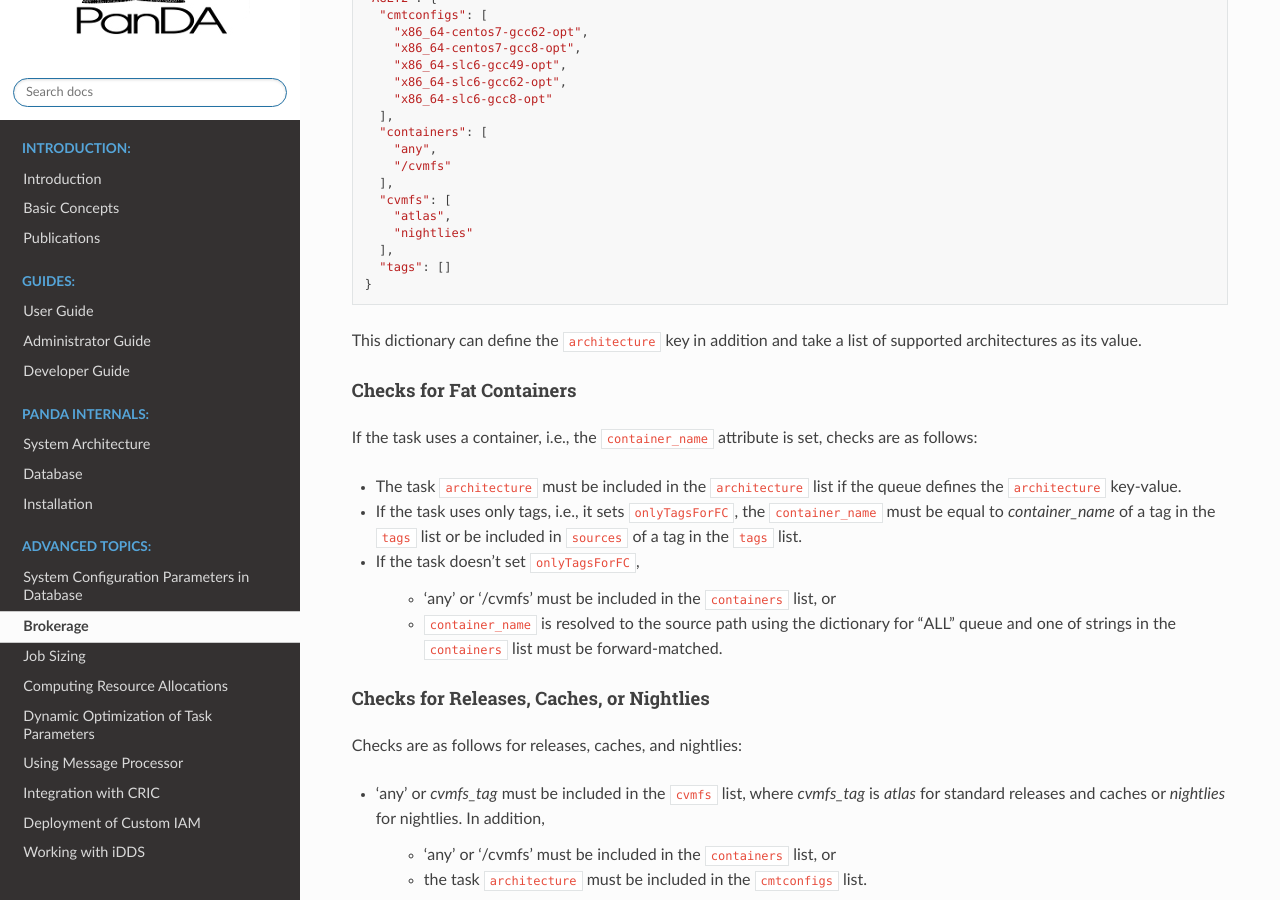
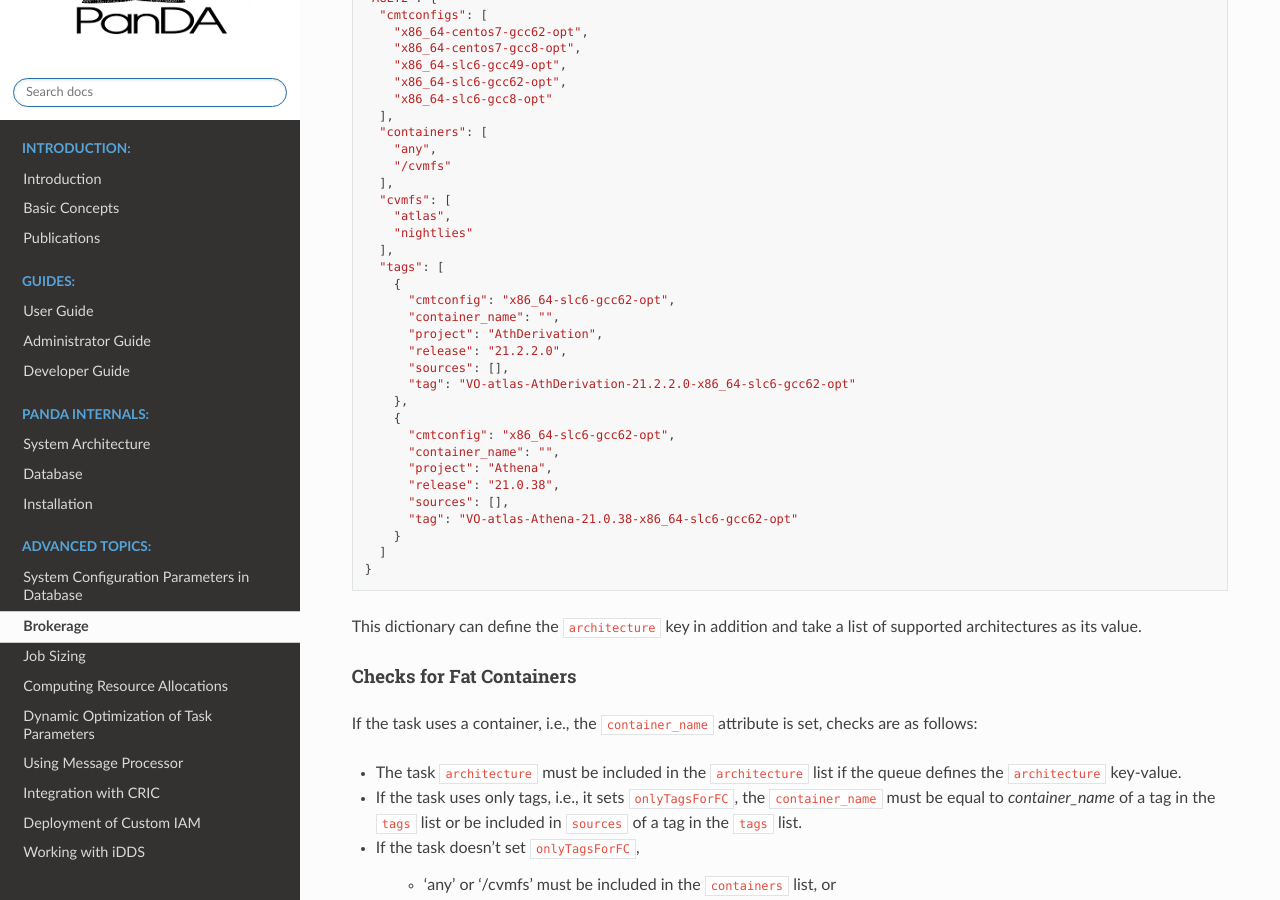
Before and after one commit to PanDAWMS/panda-docs, a Sphinx documentation site: the page built from docs/source/advanced/brokerage.rst, in a window 1280 px wide and 900 px high, scrolled down 3163 px. Built offline with Sphinx 7.4.7 and the Read the Docs theme 2.0.0, drawn with Linux system fonts in a browser that asks for light colours.

Commit message:
brokerage

```diff
--- a/docs/source/advanced/brokerage.rst
+++ b/docs/source/advanced/brokerage.rst
@@ -201,7 +201,24 @@ Each queue publishes something like
       "atlas",
       "nightlies"
     ],
-    "tags": []
+    "tags": [
+      {
+        "cmtconfig": "x86_64-slc6-gcc62-opt",
+        "container_name": "",
+        "project": "AthDerivation",
+        "release": "21.2.2.0",
+        "sources": [],
+        "tag": "VO-atlas-AthDerivation-21.2.2.0-x86_64-slc6-gcc62-opt"
+      },
+      {
+        "cmtconfig": "x86_64-slc6-gcc62-opt",
+        "container_name": "",
+        "project": "Athena",
+        "release": "21.0.38",
+        "sources": [],
+        "tag": "VO-atlas-Athena-21.0.38-x86_64-slc6-gcc62-opt"
+      }
+    ]
   }
 
 This dictionary can define the ``architecture`` key in addition and take a list of supported architectures as its value.
--- a/docs/source/architecture/harvester.rst
+++ b/docs/source/architecture/harvester.rst
@@ -6,6 +6,7 @@
 for each resource provider, and communicates with PanDA server on behalf of Pilot if it
 runs on the limited environment where outbound network connectivity is missing.
 
-The details of Harvester are described at `Harvester documentation page <https://github.com/HSF/harvester/wiki/Home>`_.
+Harvester is a common project that extends beyond PanDA.
+The details of Harvester are described on `external Harvester documentation page <https://github.com/HSF/harvester/wiki/Home>`_.
 
 |br|
--- a/docs/source/architecture/jedi.rst
+++ b/docs/source/architecture/jedi.rst
@@ -29,7 +29,7 @@ For example, it locks a task while an agent process is working on the task,
 and prevent other agent processes on the same or other machines from updating the task, which is typically
 useful to avoid inconsistent modifications caused by concurrently running processes.
 
-.. figure:: images/jedi.png
+.. figure:: images/jedi_arch.png
 
 The figure above shows the architecture of JEDI.
 The details of the master process, agents, their functions, and essential internal objects
```
Also changed, not shown: docs/source/architecture/images/jedi_arch.png (renamed from docs/source/architecture/images/jedi.png).
